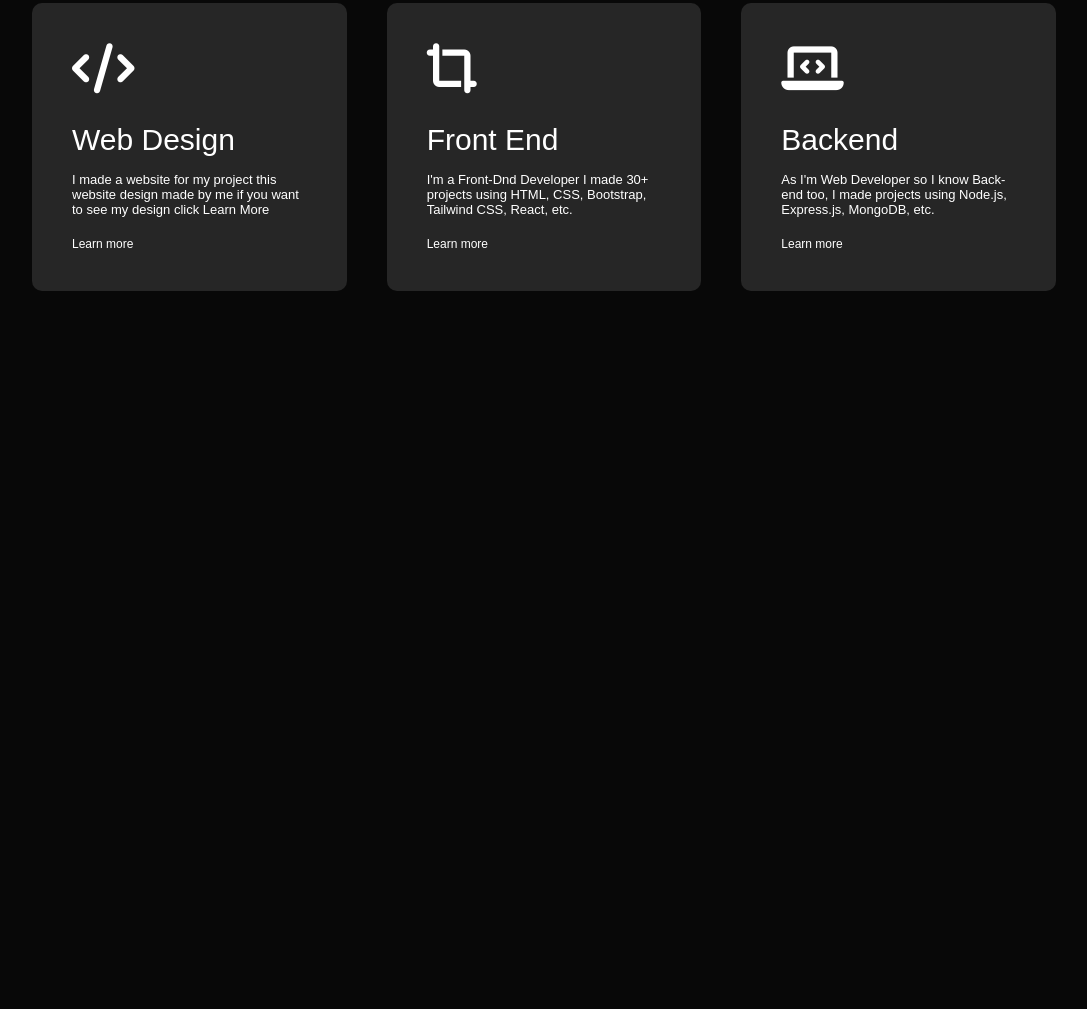
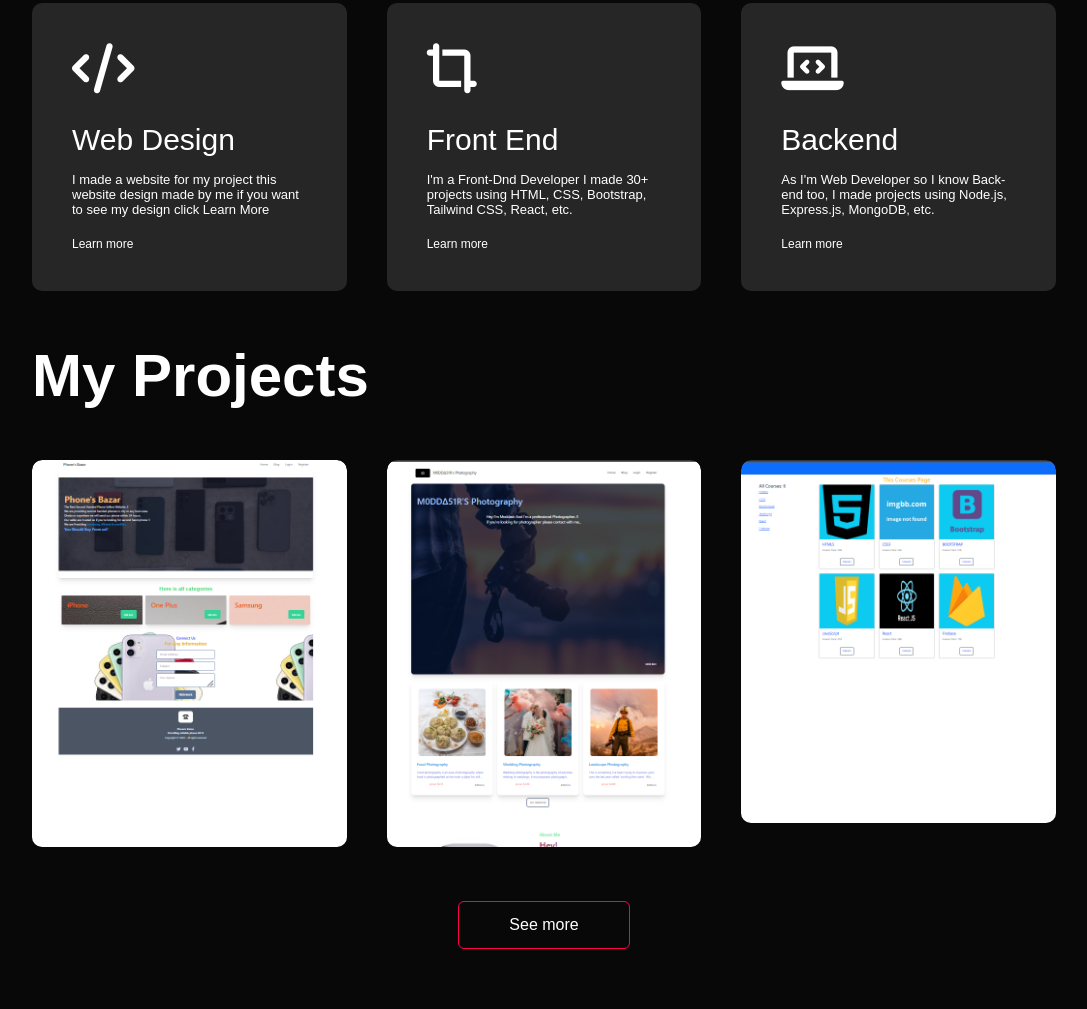
Before and after one commit to moddas311/portfolio, a plain HTML site: page index.html in a window 1280 px wide. Shown: the part 1478-2487 px from the top of the page, without its empty margins (96-1183 px from the left). Before the commit the page ends 1809 px from the top, so only its background shows below. Drawn offline with Linux system fonts and the light colour scheme.

Commit message:
my projects added

```diff
--- a/index.html
+++ b/index.html
@@ -107,6 +107,51 @@
         </div>
     </div>
 
+    <!-- Portfolio section  -->
+    <div class="portfolio">
+        <div class="container">
+            <div class="sub-title">My Projects</div>
+            <div class="project-list">
+                <div class="project">
+                    <img src="images/projects12 (1).png" alt="">
+                    <div class="layer">
+                        <h3>E-Commerce website</h3>
+                        <p>
+                            This website is for second-hand phones sale and buying. if you want you can buy or sell.
+                            Visit this site
+                        </p>
+                        <a href=""><i class="fa-solid fa-link"></i></a>
+                    </div>
+                </div>
+                <div class="project">
+                    <img src="images/project11 (1).png" alt="">
+                    <div class="layer">
+                        <h3>Service Review</h3>
+                        <p>
+                            This is a service Review website. A photographer who takes pictures of the event so you can
+                            review his services if you were his client.
+                            Visit website
+                        </p>
+                        <a href=""><i class="fa-solid fa-link"></i></a>
+                    </div>
+                </div>
+                <div class="project">
+                    <img src="images/project10 (1).png" alt="">
+                    <div class="layer">
+                        <h3>Educational website</h3>
+                        <p>
+                            This website for Online learning website if you're looking to learn something like It
+                            related. Then you should follow online it.
+                            Visit website
+                        </p>
+                        <a href=""><i class="fa-solid fa-link"></i></a>
+                    </div>
+                </div>
+            </div>
+            <a href="" class="btn">See more</a>
+        </div>
+    </div>
+
 
 
     <!-- JsFile -->
--- a/style.css
+++ b/style.css
@@ -200,3 +200,90 @@ nav ul li a:hover::after {
     background: #ff044f;
     transform: translateY(-10px);
 }
+
+/* portfolio section  */
+#portfolio {
+    padding: 50px 0;
+
+}
+
+.project-list {
+    display: grid;
+    grid-template-columns: repeat(auto-fit, minmax(250px, 1fr));
+    grid-gap: 40px;
+    margin-top: 50px;
+}
+
+.project {
+    border-radius: 10px;
+    position: relative;
+    overflow: hidden;
+}
+
+.project img {
+    width: 100%;
+    border-radius: 10px;
+    position: block;
+    transition: transform 0.5s;
+}
+
+.layer {
+    width: 100%;
+    height: 0%;
+    background: linear-gradient(rgba(0, 0, 0, 0.6), #ff004f);
+    border-radius: 10px;
+    position: absolute;
+    left: 0;
+    bottom: 0;
+    overflow: hidden;
+    display: flex;
+    align-items: center;
+    justify-content: center;
+    flex-direction: column;
+    padding: 0, 40px;
+    text-align: center;
+    font-size: 14px;
+    transition: height 0.5s;
+}
+
+.layer h3 {
+    font-weight: 700;
+    margin: 20px;
+}
+
+.layer a {
+    margin-top: 20px;
+    color: #ff004f;
+    text-decoration: none;
+    font-size: 18px;
+    line-height: 60px;
+    background: #fff;
+    width: 60px;
+    height: 60px;
+    border-radius: 50%;
+    text-align: center;
+}
+
+.project:hover img {
+    transform: scale(1.1);
+}
+
+.project:hover .layer {
+    height: 100%;
+}
+
+.btn {
+    display: block;
+    margin: 50px auto;
+    width: fit-content;
+    border: 1px solid #ff004f;
+    padding: 14px 50px;
+    border-radius: 6px;
+    text-decoration: none;
+    color: #fff;
+    transition: background 0.5s;
+}
+
+.btn:hover {
+    background: #ff004f;
+}
```
Also changed, not shown: images/project10 (1).png (added), images/project11 (1).png (added), images/projects12 (1).png (added), images/work-1.png (deleted), images/work-2.png (deleted), images/work-3.png (deleted).
